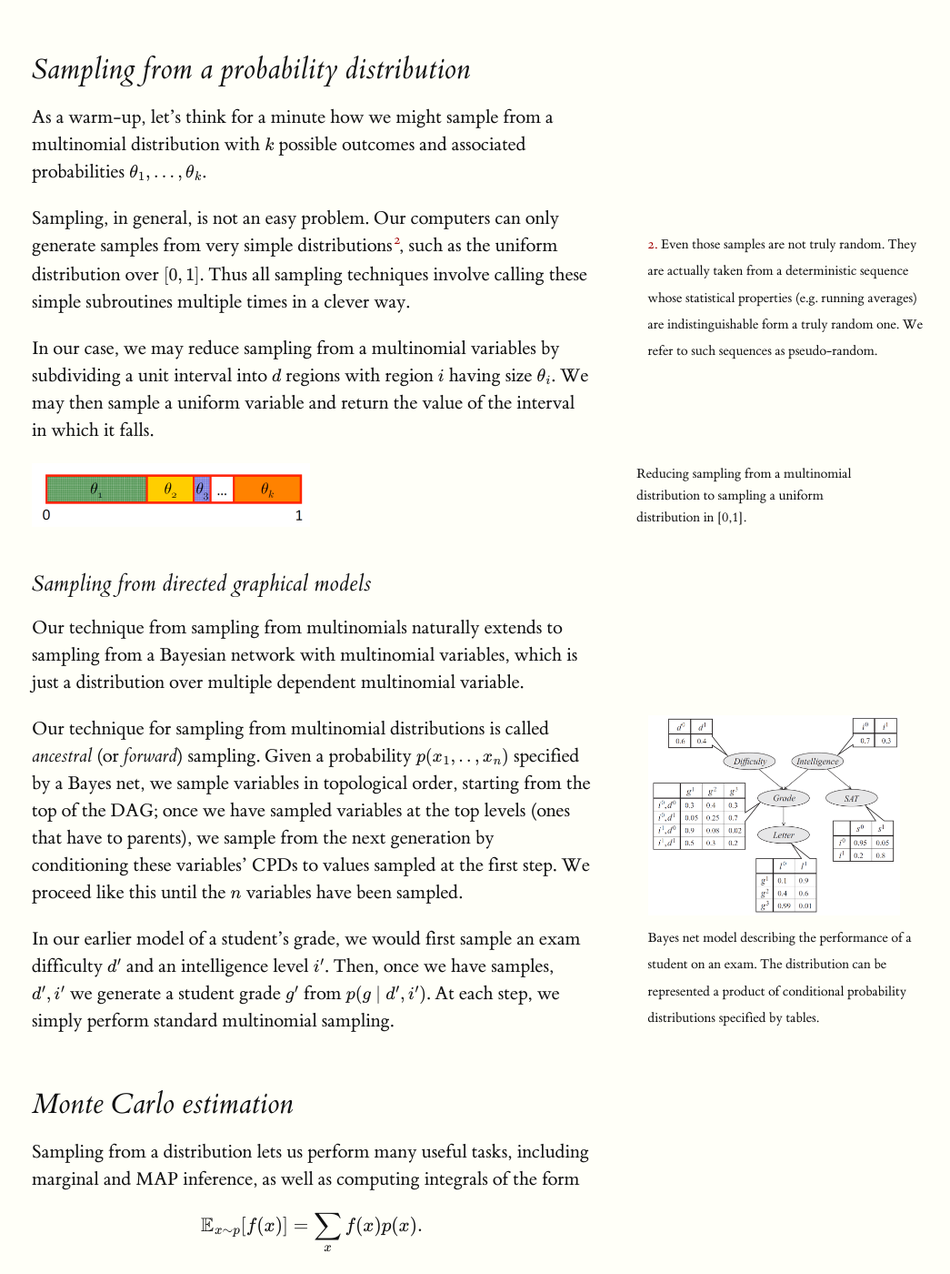
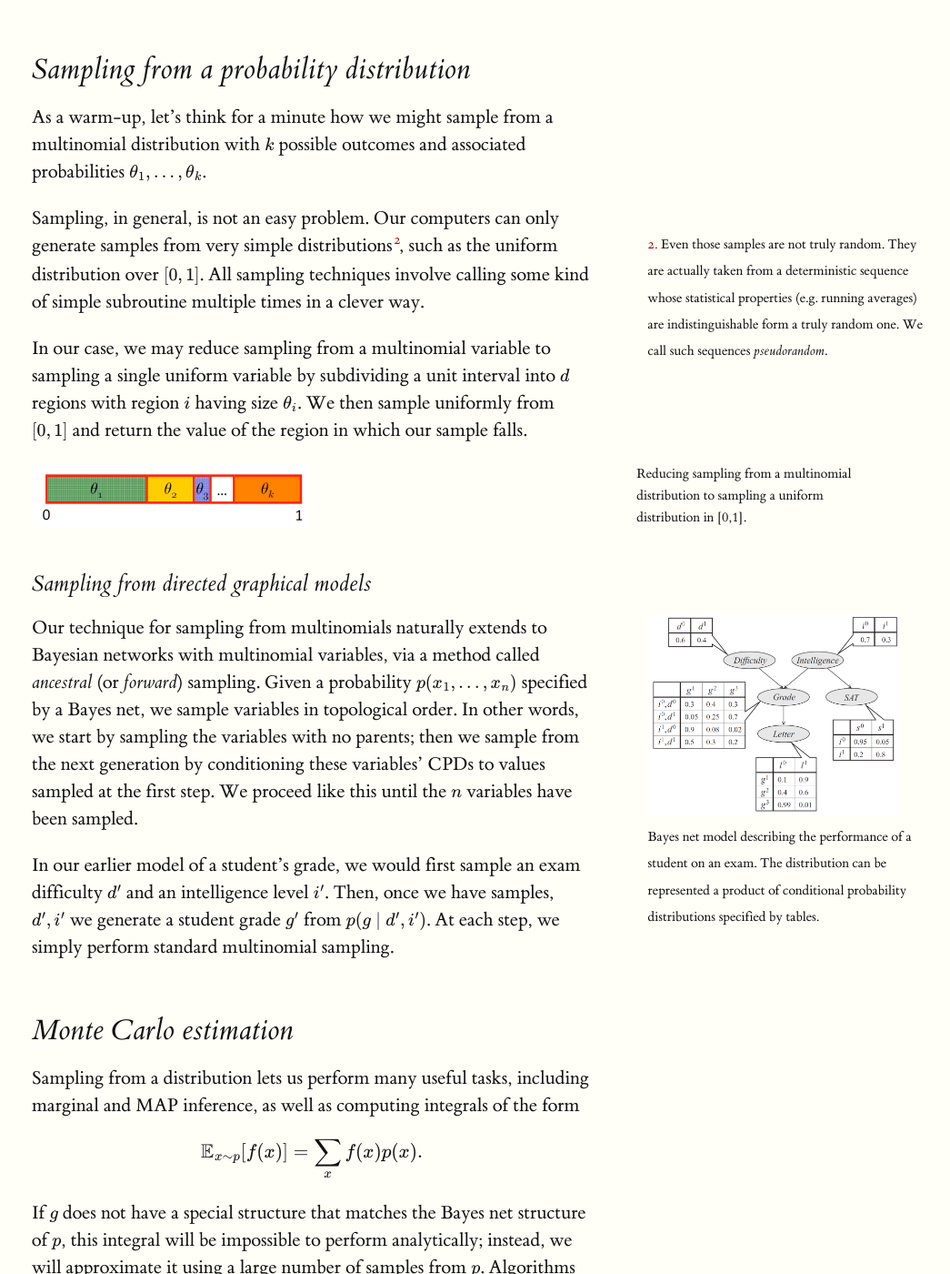
Before and after one commit to ermongroup/cs228-notes, a Jekyll site: the page built from inference/sampling/index.md, in a window 1280 px wide and 1400 px high, scrolled down 810 px. Shown: the whole window at 91% size, without its empty margins (125-1170 px from the left). Built offline with Jekyll 4.4.1, drawn with Linux system fonts in a browser that asks for light colours; formulas are drawn with MathJax 3.

Commit message:
edits on sampling section

```diff
--- a/inference/sampling/index.md
+++ b/inference/sampling/index.md
@@ -12,18 +12,16 @@ Sampling methods can be used to perform both marginal and MAP inference queries;
 
 As a warm-up, let's think for a minute how we might sample from a multinomial distribution with $$k$$ possible outcomes and associated probabilities $$\theta_1,...,\theta_k$$.
 
-Sampling, in general, is not an easy problem. Our computers can only generate samples from very simple distributions{% sidenote 1 'Even those samples are not truly random. They are actually taken from a deterministic sequence whose statistical properties (e.g. running averages) are indistinguishable form a truly random one. We refer to such sequences as pseudo-random.'%}, such as the uniform distribution over $$[0,1]$$.
-Thus all sampling techniques involve calling these simple subroutines multiple times in a clever way.
+Sampling, in general, is not an easy problem. Our computers can only generate samples from very simple distributions{% sidenote 1 'Even those samples are not truly random. They are actually taken from a deterministic sequence whose statistical properties (e.g. running averages) are indistinguishable form a truly random one. We call such sequences *pseudorandom*.'%}, such as the uniform distribution over $$[0,1]$$.
+All sampling techniques involve calling some kind of simple subroutine multiple times in a clever way.
 
-In our case, we may reduce sampling from a multinomial variables by subdividing a unit interval into $$d$$ regions with region $$i$$ having size $$\theta_i$$. We may then sample a uniform variable and return the value of the interval in which it falls.
+In our case, we may reduce sampling from a multinomial variable to sampling a single uniform variable by subdividing a unit interval into $$d$$ regions with region $$i$$ having size $$\theta_i$$. We then sample uniformly from $$[0,1]$$ and return the value of the region in which our sample falls.
 {% maincolumn 'assets/img/multinomial-sampling.png' 'Reducing sampling from a multinomial distribution to sampling a uniform distribution in [0,1].'%}
 
 ### Sampling from directed graphical models
 
-Our technique from sampling from multinomials naturally extends to sampling from a Bayesian network with multinomial variables, which is just a distribution over multiple dependent multinomial variable.
-
 {% marginfigure 'nb1' 'assets/img/grade-model.png' 'Bayes net model describing the performance of a student on an exam. The distribution can be represented a product of conditional probability distributions specified by tables.'%}
-Our technique for sampling from multinomial distributions is called *ancestral* (or *forward*) sampling. Given a probability $$p(x_1,..,x_n)$$ specified by a Bayes net, we sample variables in topological order, starting from the top of the DAG; once we have sampled variables at the top levels (ones that have to parents), we sample from the next generation by conditioning these variables' CPDs to values sampled at the first step. We proceed like this until the $$n$$ variables have been sampled.
+Our technique for sampling from multinomials naturally extends to Bayesian networks with multinomial variables, via a method called *ancestral* (or *forward*) sampling. Given a probability $$p(x_1,...,x_n)$$ specified by a Bayes net, we sample variables in topological order. In other words, we start by sampling the variables with no parents; then we sample from the next generation by conditioning these variables' CPDs to values sampled at the first step. We proceed like this until the $$n$$ variables have been sampled.
 
 In our earlier model of a student's grade, we would first sample an exam difficulty $$d'$$ and an intelligence level $$i'$$. Then, once we have samples, $$d', i'$$ we generate a student grade $$g'$$ from $$p(g \mid d', i')$$. At each step, we simply perform standard multinomial sampling.
 
```
